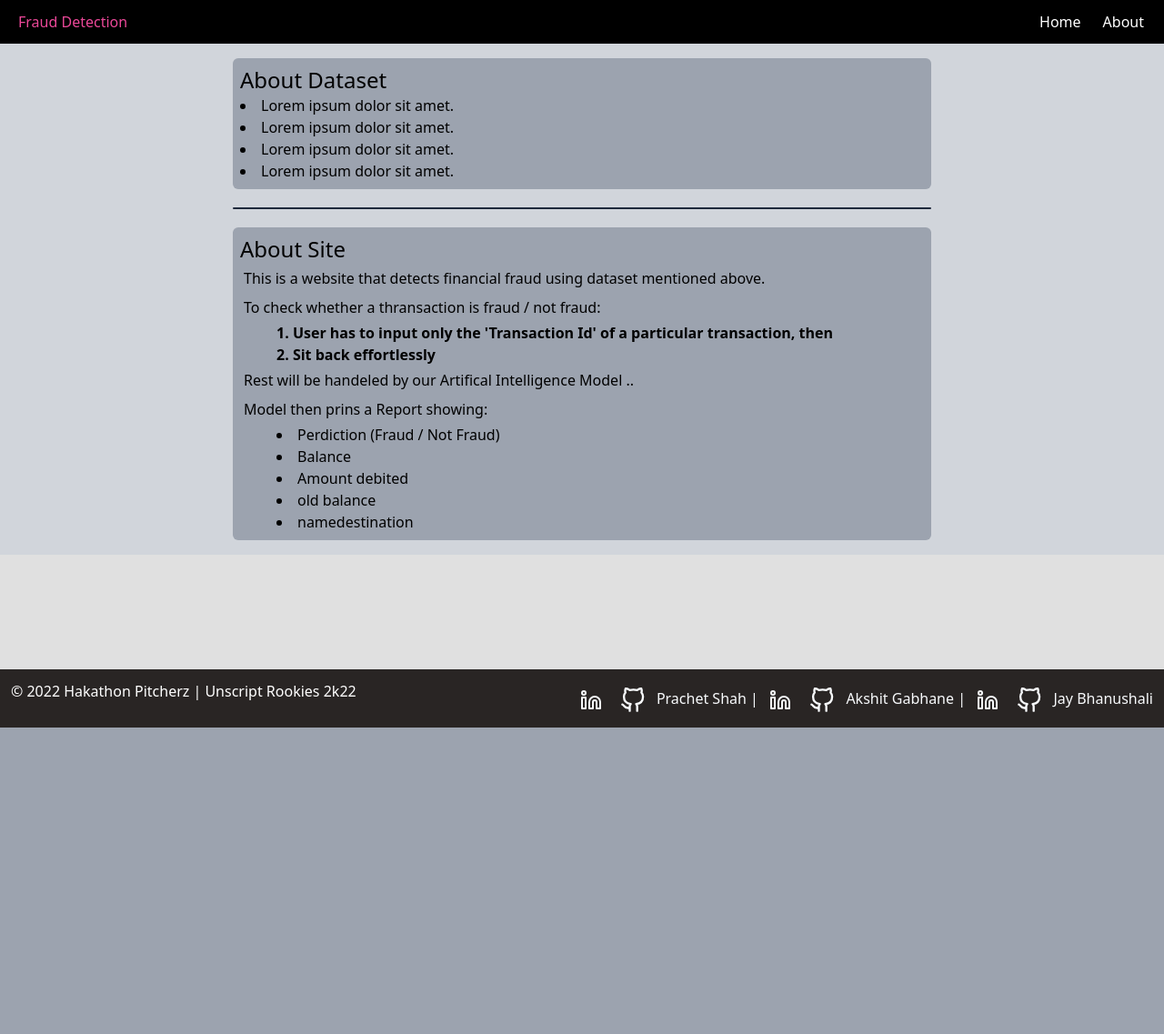
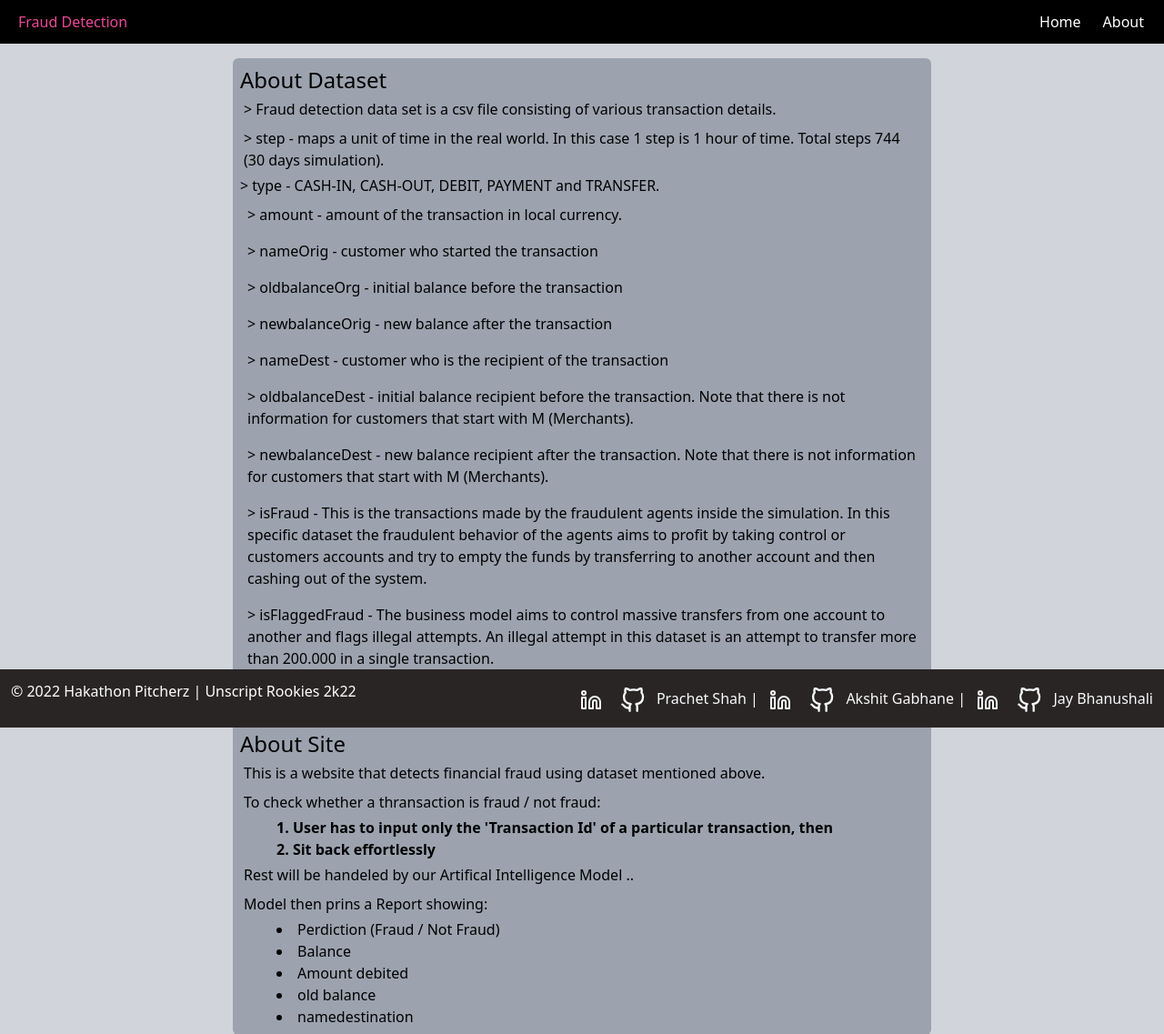
Before and after one commit to PrachetShah/Unscript-Rookies-2022, a Flask app: page /about in a window 1280 px wide. Shown: the top 1137 px of the page at 91% size. Before the commit the page ends 800 px from the top, so only its background shows below. Run offline with Flask 2, Linux system fonts and the light colour scheme; some libraries are stand-ins or nearby versions.

Commit message:
Update About page

```diff
--- a/flask_app/templates/about.html
+++ b/flask_app/templates/about.html
@@ -17,12 +17,40 @@
             <!-- about dataset -->
             <div class="w-[60%] mt-4 p-2 flex items-leff  flex-col rounded-md bg-gray-400">
                 <h1 class="text-2xl" >About Dataset</h1>
-                <ul class="list-inside list-disc">
-                    <li>Lorem ipsum dolor sit amet.</li>
-                    <li>Lorem ipsum dolor sit amet.</li>
-                    <li>Lorem ipsum dolor sit amet.</li>
-                    <li>Lorem ipsum dolor sit amet.</li>
-                </ul>
+                <p class="m-1 p1">
+                    > Fraud detection data set is a csv file consisting of various transaction details.
+                </p>
+                <p class="m-1 p1">
+                    > step - maps a unit of time in the real world. In this case 1 step is 1 hour of time. Total steps 744 (30 days simulation).
+                </p>
+                    > type - CASH-IN, CASH-OUT, DEBIT, PAYMENT and TRANSFER.
+                <p class="m-1 p-1">
+                    > amount - amount of the transaction in local currency.
+                </p>
+                <p class="m-1 p-1">
+                    > nameOrig - customer who started the transaction
+                </p>
+                <p class="m-1 p-1">
+                    > oldbalanceOrg - initial balance before the transaction
+                </p>
+                <p class="m-1 p-1">
+                    > newbalanceOrig - new balance after the transaction
+                </p>
+                <p class="m-1 p-1">
+                    > nameDest - customer who is the recipient of the transaction
+                </p>
+                <p class="m-1 p-1">
+                    > oldbalanceDest - initial balance recipient before the transaction. Note that there is not information for customers that start with M (Merchants).
+                </p>
+                <p class="m-1 p-1">
+                    > newbalanceDest - new balance recipient after the transaction. Note that there is not information for customers that start with M (Merchants).
+                </p>
+                <p class="m-1 p-1">
+                    > isFraud - This is the transactions made by the fraudulent agents inside the simulation. In this specific dataset the fraudulent behavior of the agents aims to profit by taking control or customers accounts and try to empty the funds by transferring to another account and then cashing out of the system.
+                </p>
+                <p class="m-1 p-1">
+                    > isFlaggedFraud - The business model aims to control massive transfers from one account to another and flags illegal attempts. An illegal attempt in this dataset is an attempt to transfer more than 200.000 in a single transaction.
+                </p>
             </div>
 
             <!-- parting line -->
```
